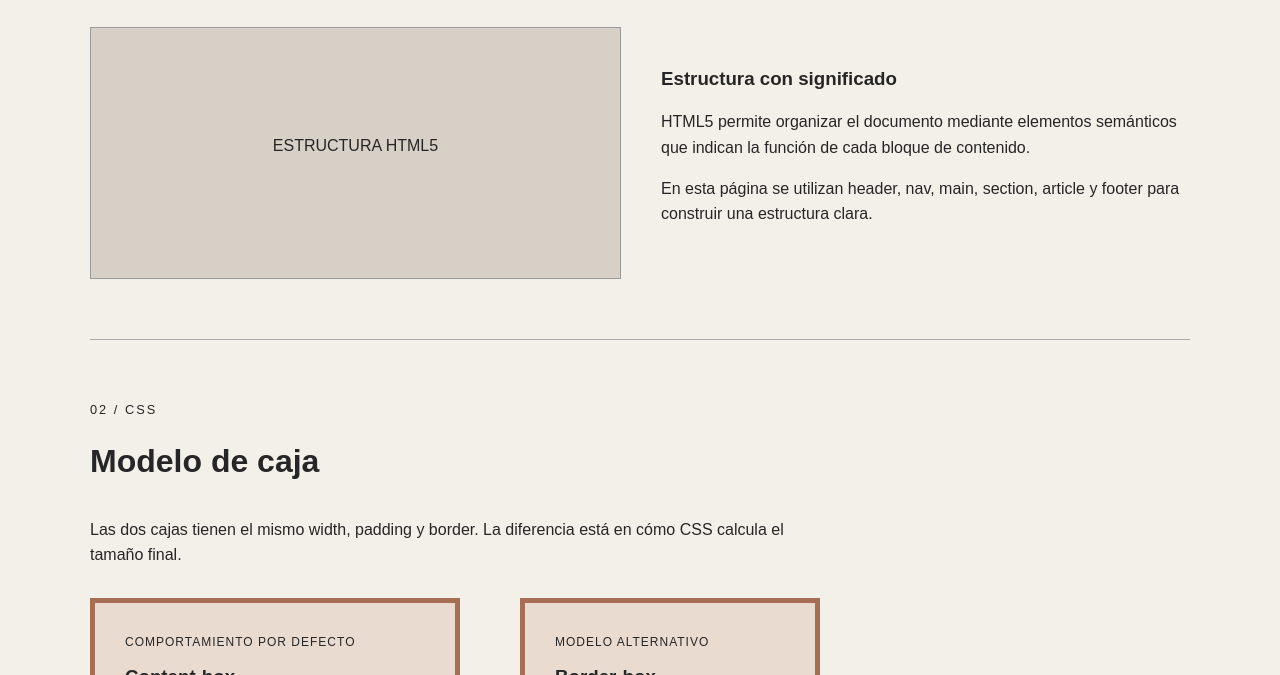
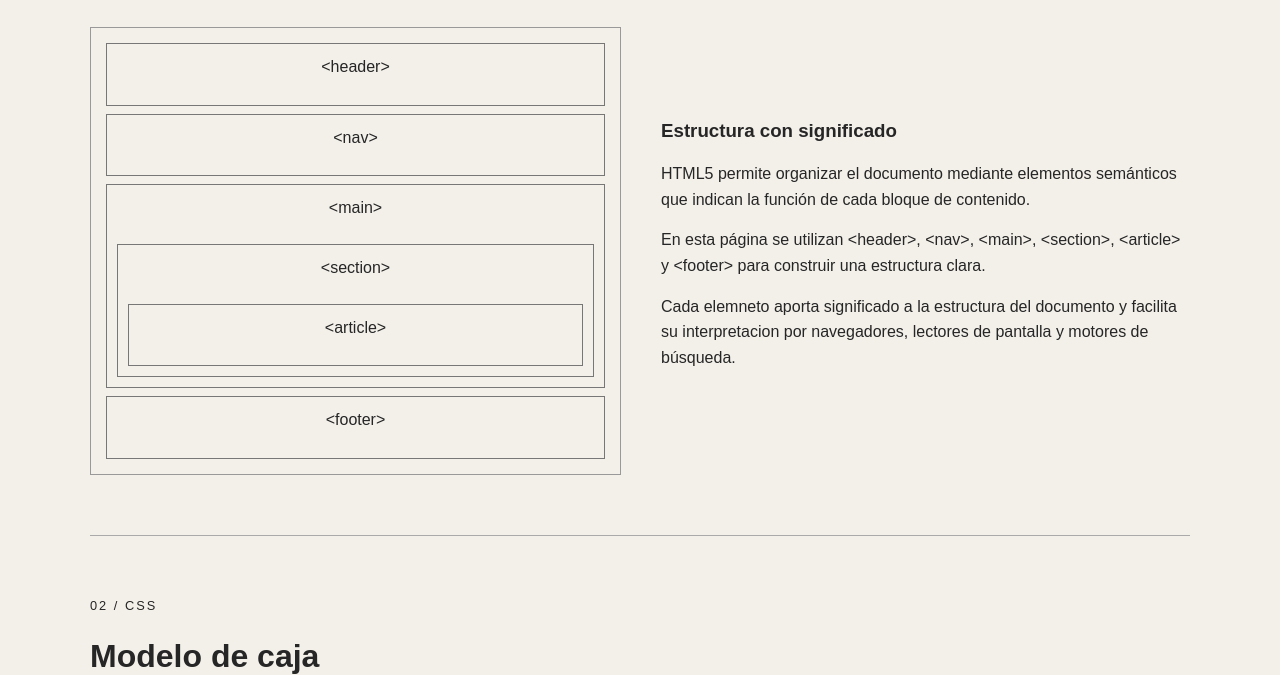
Before and after one commit to astudillloguadalupe/Parcial1AstudilloAW, a website: page src/index.html in a window 1280 px wide. Shown: the part 734-1409 px from the top of the page. Drawn offline with Linux system fonts and the light colour scheme.

Commit message:
Agrego demostracion visual de arquitectura semantica HTML5

```diff
--- a/src/index.html
+++ b/src/index.html
@@ -50,9 +50,38 @@
             </header>
 
             <article class="proyecto">
+                <div class="imagen-proyecto">
 
-                <div class="imagen-proyecto">
-                    <p>ESTRUCTURA HTML5</p>
+                    <div class="esquema-semantico">
+
+                        <div class="bloque-header">
+                            <p>&lt;header&gt;</p>
+                        </div>
+
+                        <div class="bloque-nav">
+                            <p>&lt;nav&gt;</p>
+                        </div>
+
+                        <div class="bloque-main">
+                            <p>&lt;main&gt;</p>
+
+                            <div class="bloque-section">
+                                <p>&lt;section&gt;</p>
+
+                                <div class="bloque-article">
+                                    <p>&lt;article&gt;</p>
+                                </div>
+
+                            </div>
+
+                        </div>
+
+                        <div class="bloque-footer">
+                            <p>&lt;footer&gt;</p>
+                        </div>
+
+                    </div>
+
                 </div>
 
                 <div class="informacion-proyecto">
@@ -63,8 +92,13 @@
                         semánticos que indican la función de cada bloque de contenido.
                     </p>
                     <p>
-                        En esta página se utilizan header, nav, main, section,
-                        article y footer para construir una estructura clara.
+                        En esta página se utilizan &lt;header&gt;, &lt;nav&gt;, &lt;main&gt;, &lt;section&gt;,
+                         &lt;article&gt; y &lt;footer&gt; para construir una estructura clara.
+                    </p>
+                    <p>
+                        Cada elemneto aporta significado a la estructura del documento y
+                        facilita su interpretacion por navegadores, lectores de pantalla
+                        y motores de búsqueda.
                     </p>
 
                 </div>
@@ -123,7 +157,7 @@
                     especifica otra regla.
                 </p>
                 <p class="resultado-herencia">
-                  Resultado: box-sizing no es una prioridad heredable.
+                    Resultado: box-sizing no es una prioridad heredable.
                 </p>
 
             </article>
--- a/src/recursos/estilos/estilos.css
+++ b/src/recursos/estilos/estilos.css
@@ -132,6 +132,37 @@ ul{
     background-color: #d7d0c7;
     border: 1px solid #999999;
 }
+.esquema-semantico{
+    width: 100%;
+    padding: 15px;
+
+    display: flex;
+    flex-direction: column;
+    gap: 8px;
+    background-color: #f3f0ea;
+}
+.bloque-header,
+.bloque-nav,
+.bloque-main,
+.bloque-section,
+.bloque-article,
+.bloque-footer{
+    padding: 10px;
+    border: 1px solid #777777;
+    text-align: center;
+}
+
+.bloque-main{
+    display: flex;
+    flex-direction: column;
+    gap:8px;
+}
+
+.bloque-section{
+    display: flex;
+    flex-direction:column;
+    gap: 8px;
+}
 
 .informacion-proyecto {
     width: 50%;
```
